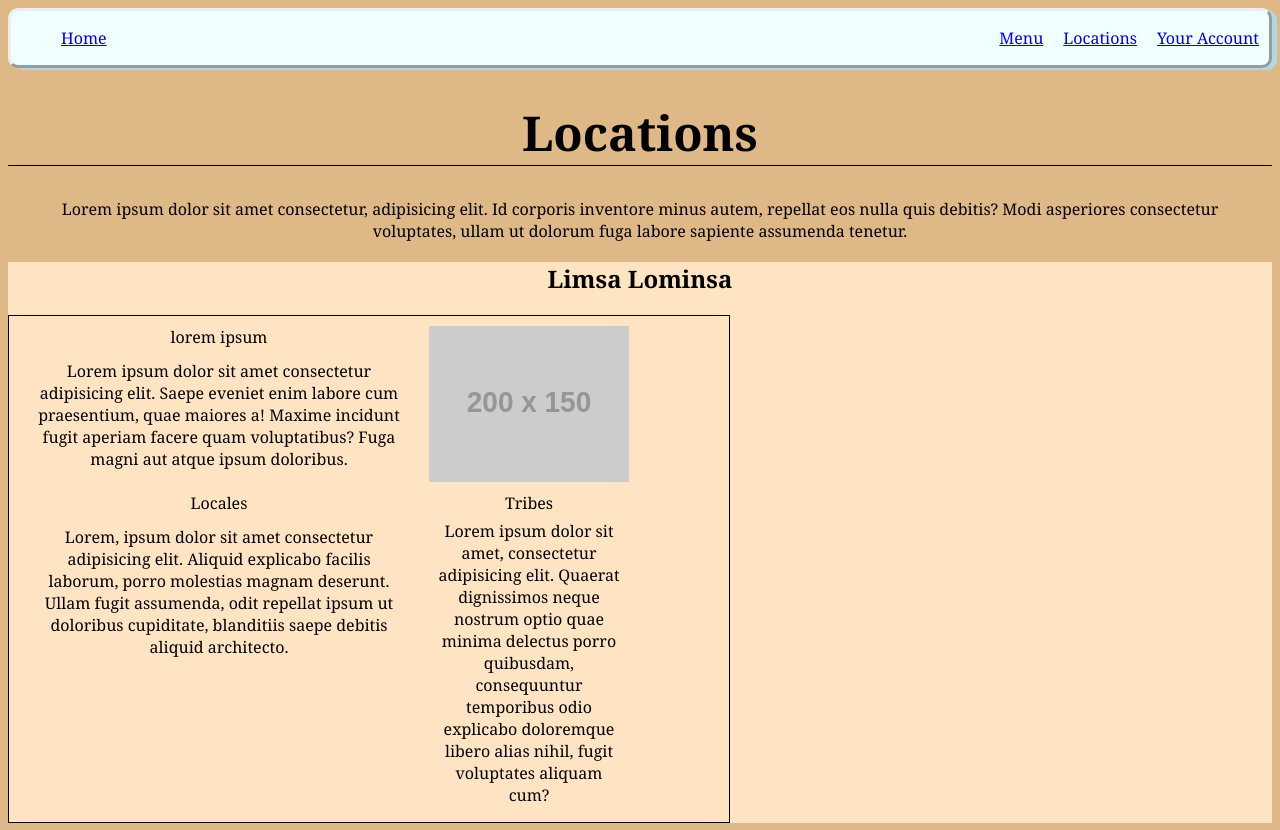
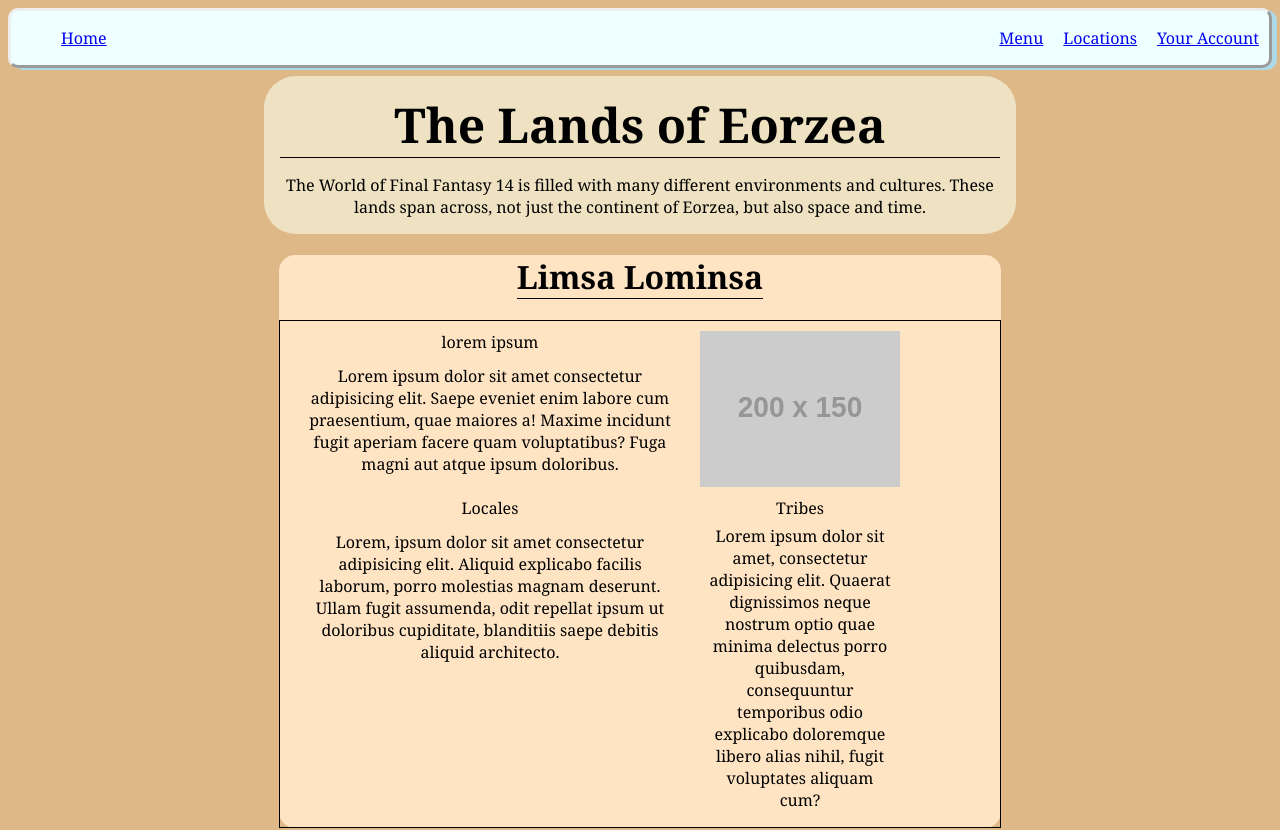
Before and after one commit to SolidSok/eorzean-cuisine, a React (Create React App) app: page /locations in a window 1280 px wide. Shown: the top 830 px of the page. Built offline with nearby package versions, Linux system fonts and the light colour scheme.

Commit message:
started location page

```diff
--- a/src/components/locations/LocationCard.jsx
+++ b/src/components/locations/LocationCard.jsx
@@ -7,7 +7,9 @@
       {locationSample.map(l => {
         return (
           <div key={l.id} className="location-card">
-            <h2> {l.name}</h2>
+            <h1>
+              <span> {l.name}</span>
+            </h1>
             <div className="location-details">
               {' '}
               <div className="location-description">
--- a/src/components/locations/locations.css
+++ b/src/components/locations/locations.css
@@ -1,5 +1,15 @@
+.location {
+  display: flex;
+  flex-wrap: wrap;
+  justify-content: center;
+}
+.location-header {
+  background-color: rgba(245, 245, 220, 0.699);
+  border-radius: 2rem;
+}
 .location-card {
   background-color: bisque;
+  border-radius: 1rem;
 }
 .location-details {
   justify-content: unset;
@@ -19,3 +29,7 @@
 .location-tribes {
   width: 200px;
 }
+
+.location-card span {
+  border-bottom: 1px solid black;
+}
--- a/src/components/locations/locations.jsx
+++ b/src/components/locations/locations.jsx
@@ -10,14 +10,14 @@
     { name: 'location', description: 'description', id: 5 },
   ];
   return (
-    <div className="locations">
-      <h1 className="title">Locations</h1>
-      <div className="content">
-        {' '}
-        Lorem ipsum dolor sit amet consectetur, adipisicing elit. Id corporis
-        inventore minus autem, repellat eos nulla quis debitis? Modi asperiores
-        consectetur voluptates, ullam ut dolorum fuga labore sapiente assumenda
-        tenetur.
+    <div className="location">
+      <div className="location-header">
+        <h1 className="title header">The Lands of Eorzea</h1>
+        <p className="header info">
+          The World of Final Fantasy 14 is filled with many different
+          environments and cultures. These lands span across, not just the
+          continent of Eorzea, but also space and time.
+        </p>
       </div>
 
       <LocationCard key={locationSample} locationSample={locationSample} />
--- a/src/components/navbar/navbar.css
+++ b/src/components/navbar/navbar.css
@@ -2,6 +2,7 @@
   position: sticky;
   top: 0;
   padding: 0;
+  margin-bottom: 0.5rem;
   background-color: azure;
   text-align: end;
   border-style: outset;
--- a/src/components/welcome/welcome.css
+++ b/src/components/welcome/welcome.css
@@ -11,12 +11,21 @@
   border-bottom: 1px solid black;
   /* justify-content: center; */
 }
+.welcome-header,
+.welcome-description {
+  background-color: bisque;
+}
 .welcome-header {
   display: flex;
   align-items: center;
   padding: 1rem;
+  margin: 2rem;
 }
 
 .welcome-description {
   max-width: 500px;
+  padding: 1rem;
 }
+.welcome-image {
+  width: 50%;
+}
```
